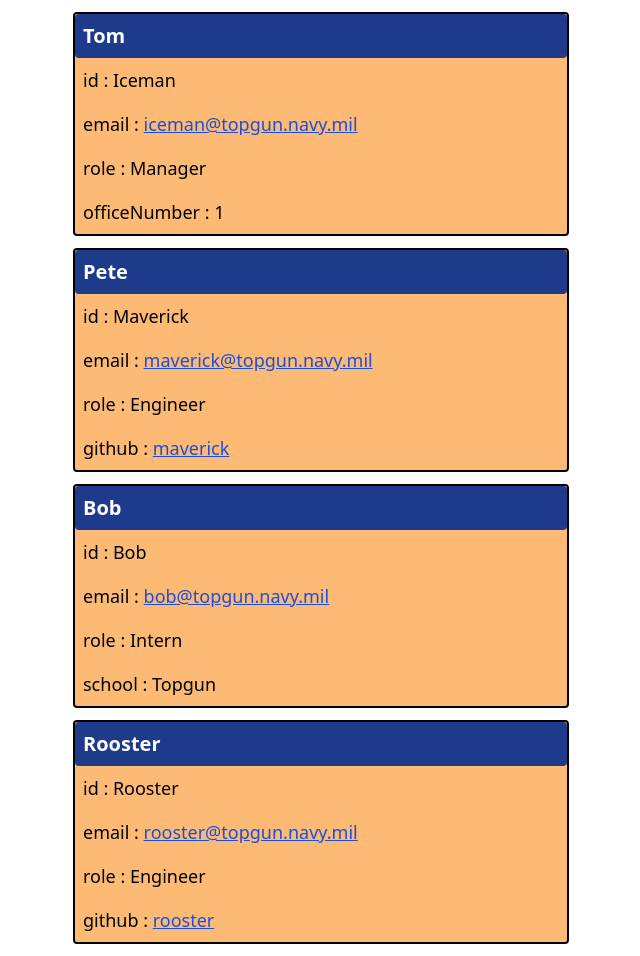
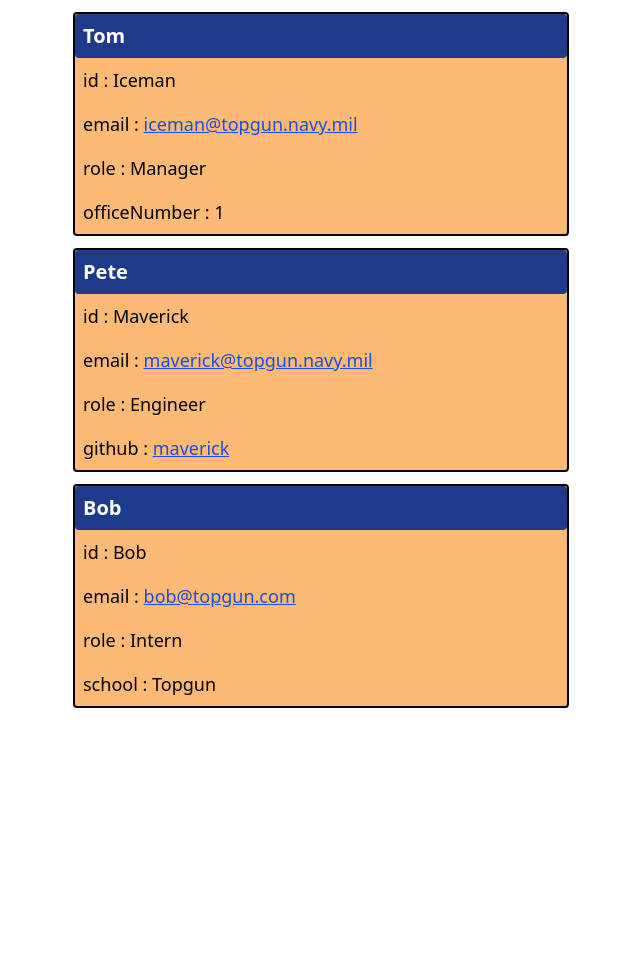
Before and after one commit to bp4924/BP-Team-Profile-Generator, a website: page index.html in a window 1280 px wide. Shown: the whole page, without its empty margins (319-959 px from the left). After the commit the page ends 800 px from the top, so only its background shows below. Drawn offline with nearby package versions, Linux system fonts and the light colour scheme.

Commit message:
screenshot

```diff
--- a/index.html
+++ b/index.html
@@ -20,11 +20,7 @@
       </header>
     </div><div class="flex justify-center m-3">
       <header class="border-solid border-2 border-black rounded bg-orange-300 w-2/5">
-        <p class="flex-start p-2 text-xl bg-blue-900 text-white font-bold rounded"> Bob</p><p class="flex-wrap p-2 text-lg"> id : Bob</p><p class="flex-wrap p-2 text-lg"> email : <a class="underline text-blue-700" href="mailTo: bob@topgun.navy.mil?subject=Hello!" alt="bob@topgun.navy.mil">bob@topgun.navy.mil</a></p><p class="flex-wrap p-2 text-lg"> role : Intern</p><p class="flex-wrap p-2 text-lg"> school : Topgun</p>
-      </header>
-    </div><div class="flex justify-center m-3">
-      <header class="border-solid border-2 border-black rounded bg-orange-300 w-2/5">
-        <p class="flex-start p-2 text-xl bg-blue-900 text-white font-bold rounded"> Rooster</p><p class="flex-wrap p-2 text-lg"> id : Rooster</p><p class="flex-wrap p-2 text-lg"> email : <a class="underline text-blue-700" href="mailTo: rooster@topgun.navy.mil?subject=Hello!" alt="rooster@topgun.navy.mil">rooster@topgun.navy.mil</a></p><p class="flex-wrap p-2 text-lg"> role : Engineer</p><p class="flex-wrap p-2 text-lg"> github : <a class="underline text-blue-700" href="https://github.com/" alt="rooster">rooster</a></p>
+        <p class="flex-start p-2 text-xl bg-blue-900 text-white font-bold rounded"> Bob</p><p class="flex-wrap p-2 text-lg"> id : Bob</p><p class="flex-wrap p-2 text-lg"> email : <a class="underline text-blue-700" href="mailTo: bob@topgun.com?subject=Hello!" alt="bob@topgun.com">bob@topgun.com</a></p><p class="flex-wrap p-2 text-lg"> role : Intern</p><p class="flex-wrap p-2 text-lg"> school : Topgun</p>
       </header>
     </div>
       </div>
```
Also changed, not shown: utils/generateHTML.js (+10 -6 lines), README.md, utils/assets/ss1.jpg (added).
